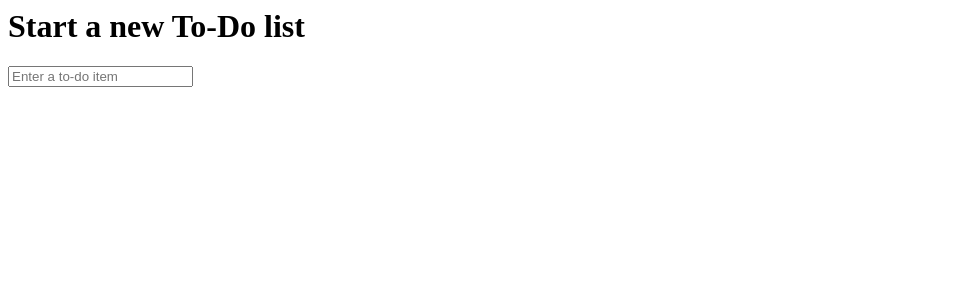
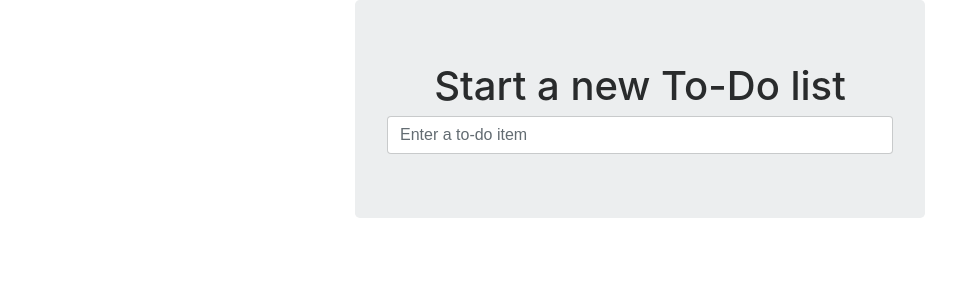
Before and after one commit to JackTattersall/superlists, a Django app: page / in a window 1280 px wide. Shown: the top 300 px of the page, without its empty margins (0-980 px from the left). Run offline with Django 3.2, Linux system fonts and the light colour scheme; some libraries are stand-ins or nearby versions.

Commit message:
use bootstrap to improve layout

```diff
--- a/functional_tests/tests.py
+++ b/functional_tests/tests.py
@@ -1,10 +1,10 @@
-from django.test import LiveServerTestCase
+from django.contrib.staticfiles.testing import StaticLiveServerTestCase
 from selenium import webdriver
 from selenium.webdriver.common.keys import Keys
 import unittest, time
 
 
-class NewVisitorTest(LiveServerTestCase):
+class NewVisitorTest(StaticLiveServerTestCase):
 
     def setUp(self):
         self.browser = webdriver.Firefox()
--- a/lists/templates/base.html
+++ b/lists/templates/base.html
@@ -1,15 +1,34 @@
+<!DOCTYPE html>
+<html lang="en">
 <html>
+
 <head>
     <meta charset="UTF-8">
     <title>To-Do lists</title>
+    <meta name="viewport" content="width=device-width, initial-scale=1.0">
+    <link href="/static/bootstrap-4.0.0-alpha.6-dist/css/bootstrap.min.css" rel="stylesheet" media="screen">
 </head>
+
 <body>
+    <div class="container">
+        <div class="row">
+            <div class="col-md-6 offset-3 jumbotron">
+                <div class="text-center">
                     <h1>{% block header_text %}{% endblock %}</h1>
                     <form method="post" action="{% block form_action %}{% endblock %}">
-        <input name="item_text" id="id_new_item" placeholder="Enter a to-do item">
+                        <input name="item_text" id="id_new_item" class="form-control input-lg" placeholder="Enter a to-do item">
                         {% csrf_token %}
                     </form>
+                </div>
+            </div>
+        </div>
+
+        <div class="row">
+            <div class="col-md-6 offset-3">
                 {% block table %}
                 {% endblock %}
+            </div>
+        </div>
+    </div>
 </body>
 </html>
--- a/lists/templates/list.html
+++ b/lists/templates/list.html
@@ -5,7 +5,7 @@
 {% block form_action %}/lists/{{ list.id }}/add_item{% endblock %}
 
 {% block table %}
-    <table id="id_list_table">
+    <table id="id_list_table" class="table">
         {% for item in list.item_set.all%}
             <tr><td>{{ forloop.counter }}: {{ item.text }}</td></tr>
         {% endfor %}
```
Also changed, not shown: 1 other file. Lines whose indentation alone changed are shown as unchanged.
